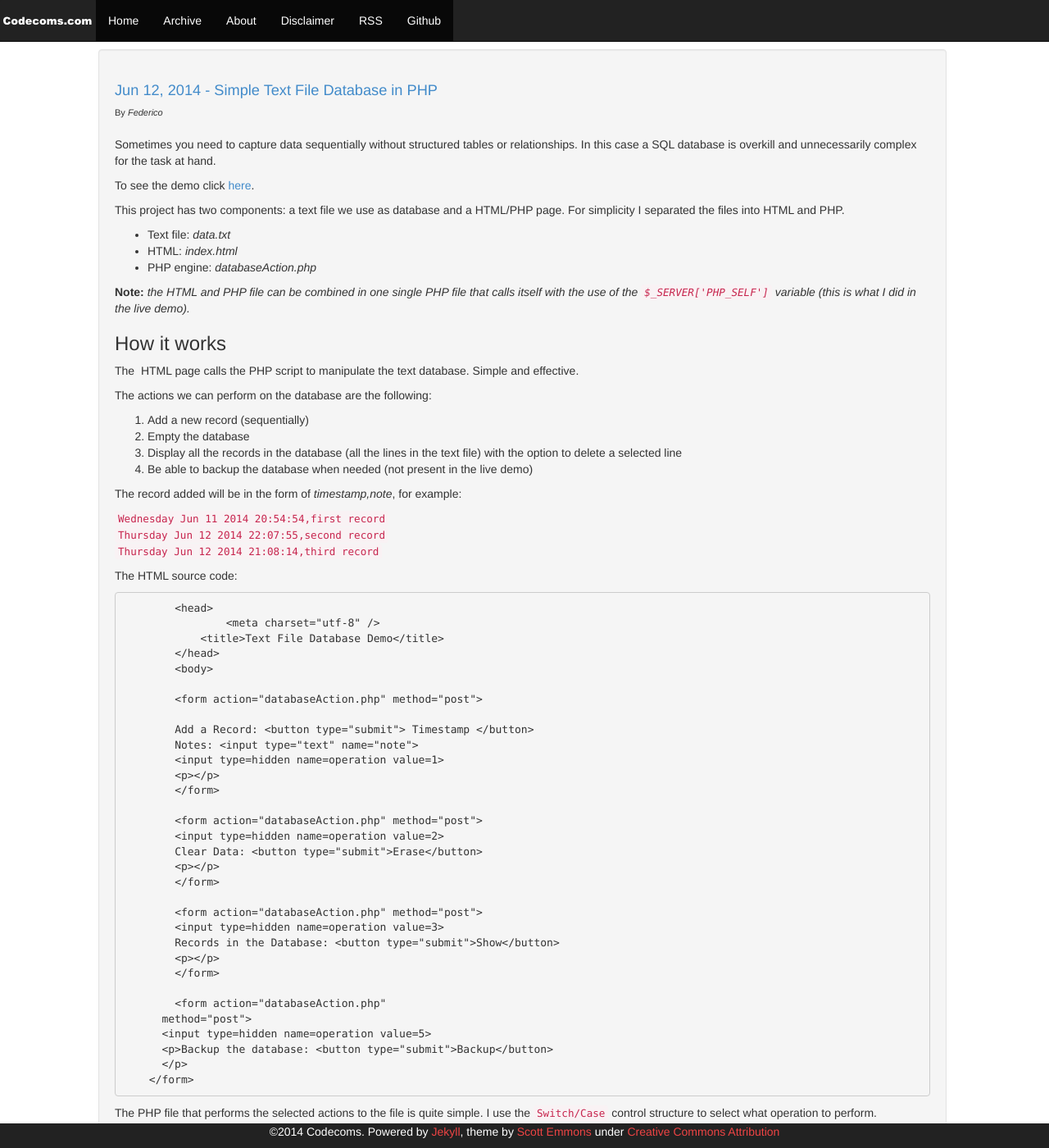
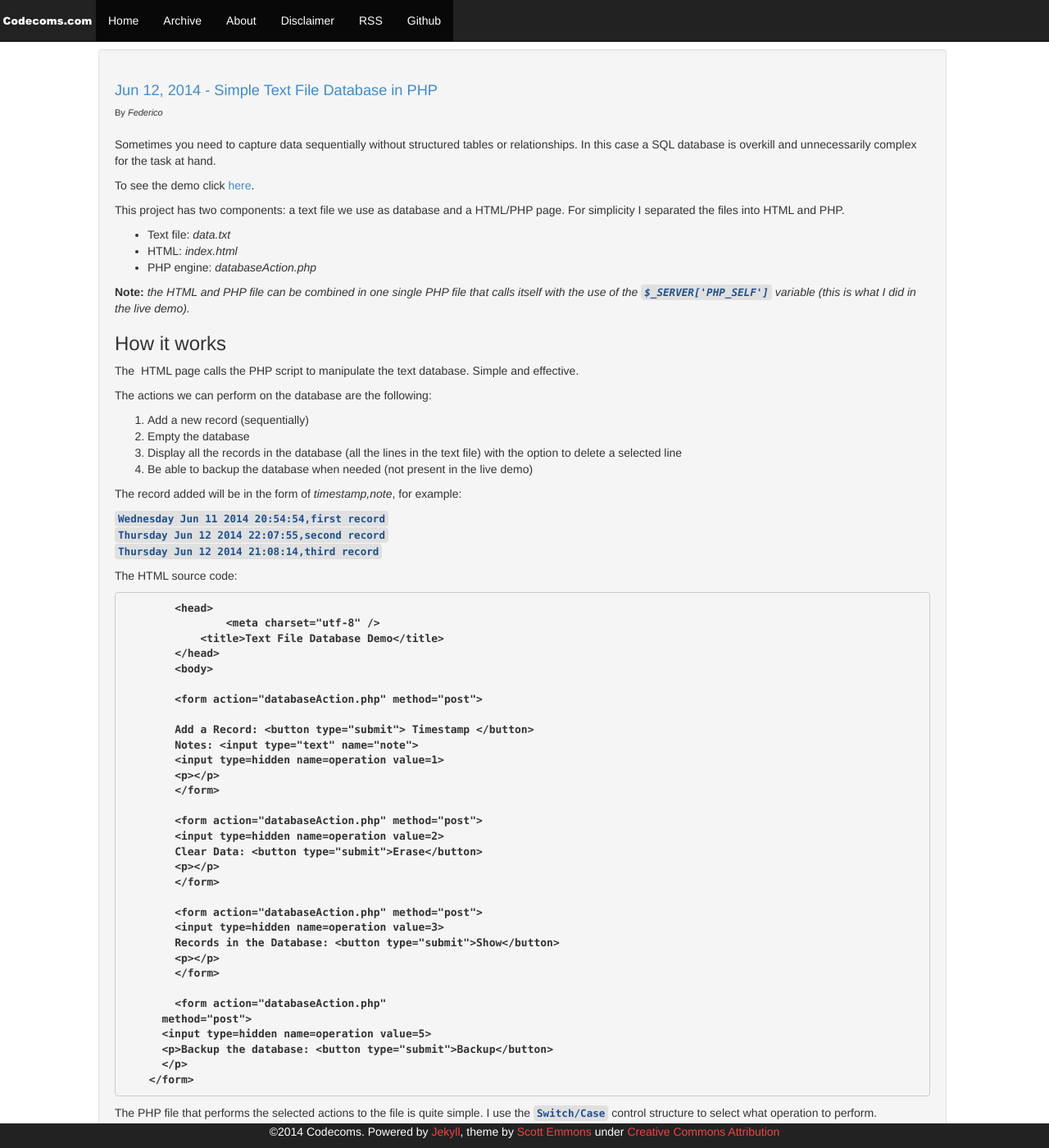
Before and after one commit to codecoms/codecoms.github.io, a Jekyll site: the page built from _posts/2014-06-12-Simple-Text-Database-in-PHP.md, in a window 1280 px wide and 1400 px high. Shown: the whole window at 82% size. Built offline with Jekyll 4.4.1, drawn with Linux system fonts in a browser that asks for light colours; Markdown is read by kramdown in place of the engine named in the settings.

Commit message:
Changed color for code element

```diff
--- a/css/theme.css
+++ b/css/theme.css
@@ -53,3 +53,9 @@ body {
 .navbar-inverse {
     background-color: #222;
 }
+
+code {
+  color: #205090;
+  font-weight: bold;
+  background-color: #e0e0e0;
+}
```
